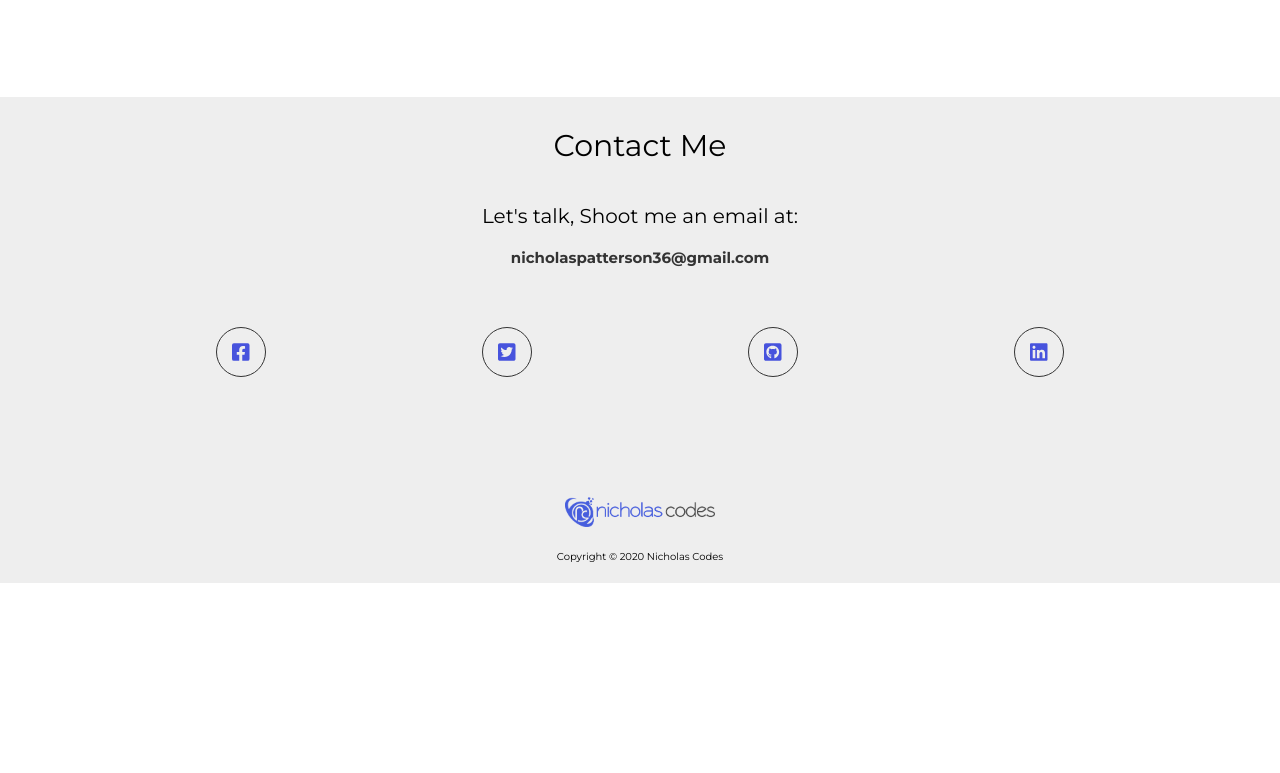
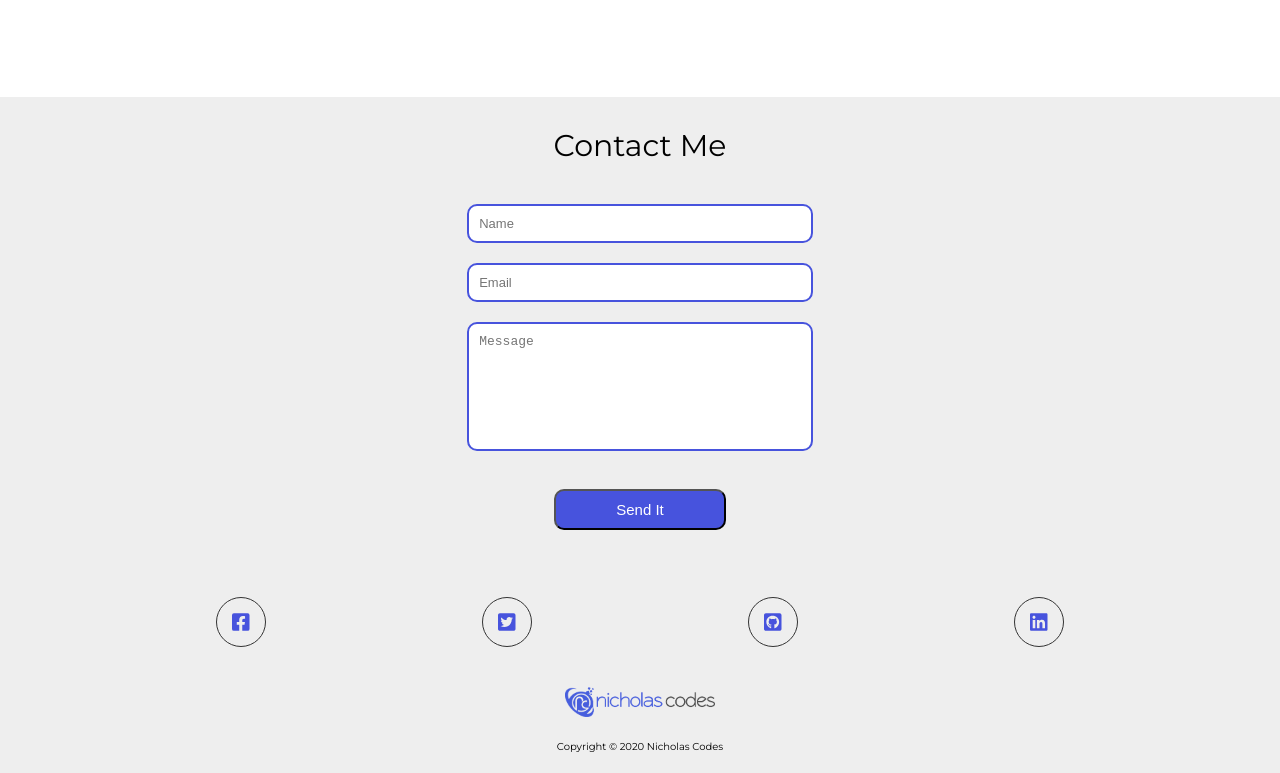
Before and after one commit to nicholas-patterson/gatsby-portfolio, a Gatsby site: page / in a window 1280 px wide. Shown: the part 2941-3714 px from the top of the page. Before the commit the page ends 3524 px from the top, so only its background shows below. Built offline with nearby package versions, Linux system fonts and the light colour scheme; Gatsby itself is replaced by a stand-in of ours.

Commit message:
:rocket: deploying contact form
deploying contact form

```diff
--- a/src/components/Contact.js
+++ b/src/components/Contact.js
@@ -1,12 +1,5 @@
 import React from "react";
 import { graphql, useStaticQuery } from "gatsby";
-import { FontAwesomeIcon } from "@fortawesome/react-fontawesome";
-import {
-  faFacebookSquare,
-  faTwitterSquare,
-  faGithubSquare,
-  faLinkedin,
-} from "@fortawesome/free-brands-svg-icons";
 
 const Contact = () => {
   const data = useStaticQuery(graphql`
@@ -22,57 +15,26 @@ const Contact = () => {
   return (
     <div className="contact" id="contact">
       <h3 className="contact__title">Contact Me</h3>
-      <p className="contact__para">Let's talk, Shoot me an email at:</p>
-      <p className="contact__email">
-        <a
-          className="contact__link"
-          href={`mailto:${data.site.siteMetadata.email}`}
-        >
-          {data.site.siteMetadata.email}
-        </a>
-      </p>
-      <ul className="contact__social">
-        <a
-          rel="noopener noreferrer"
-          target="_blank"
-          href="http://www.facebook.com/Patterson.Nicholas1"
-        >
-          <FontAwesomeIcon
-            className="contact__social--icon"
-            icon={faFacebookSquare}
-          />
-        </a>
-        <a
-          rel="noopener noreferrer"
-          target="_blank"
-          href="http://www.twitter.com/Nick_Codes_"
-        >
-          <FontAwesomeIcon
-            className="contact__social--icon"
-            icon={faTwitterSquare}
-          />
-        </a>
-        <a
-          rel="noopener noreferrer"
-          target="_blank"
-          href="http://www.github.com/nicholas-patterson"
-        >
-          <FontAwesomeIcon
-            className="contact__social--icon"
-            icon={faGithubSquare}
-          />
-        </a>
-        <a
-          rel="noopener noreferrer"
-          target="_blank"
-          href="https://www.linkedin.com/in/nicholas-patterson-458593188/"
-        >
-          <FontAwesomeIcon
-            className="contact__social--icon"
-            icon={faLinkedin}
-          />
-        </a>
-      </ul>
+      <div className="contact__form">
+        <form method="POST" data-netlify="true">
+          <div className="field">
+            <input type="text" name="name" id="name" placeholder="Name" />
+          </div>
+          <div className="field">
+            <input type="email" name="email" id="email" placeholder="Email" />
+          </div>
+          <div className="field">
+            <textarea
+              name="message"
+              id="message"
+              placeholder="Message"
+              rows="7"
+            ></textarea>
+          </div>
+          <div className="field" data-netlify-recaptcha="true"></div>
+          <button type="submit">Send It</button>
+        </form>
+      </div>
     </div>
   );
 };
--- a/src/components/Footer.js
+++ b/src/components/Footer.js
@@ -1,5 +1,12 @@
 import React from "react";
 import { graphql, useStaticQuery } from "gatsby";
+import { FontAwesomeIcon } from "@fortawesome/react-fontawesome";
+import {
+  faFacebookSquare,
+  faTwitterSquare,
+  faGithubSquare,
+  faLinkedin,
+} from "@fortawesome/free-brands-svg-icons";
 import Img from "gatsby-image";
 
 const Footer = () => {
@@ -19,6 +26,48 @@ const Footer = () => {
   const date = new Date().getFullYear();
   return (
     <div className="footer">
+      <ul className="contact__social">
+        <a
+          rel="noopener noreferrer"
+          cleartarget="_blank"
+          href="http://www.facebook.com/Patterson.Nicholas1"
+        >
+          <FontAwesomeIcon
+            className="contact__social--icon"
+            icon={faFacebookSquare}
+          />
+        </a>
+        <a
+          rel="noopener noreferrer"
+          target="_blank"
+          href="http://www.twitter.com/Nick_Codes_"
+        >
+          <FontAwesomeIcon
+            className="contact__social--icon"
+            icon={faTwitterSquare}
+          />
+        </a>
+        <a
+          rel="noopener noreferrer"
+          target="_blank"
+          href="http://www.github.com/nicholas-patterson"
+        >
+          <FontAwesomeIcon
+            className="contact__social--icon"
+            icon={faGithubSquare}
+          />
+        </a>
+        <a
+          rel="noopener noreferrer"
+          target="_blank"
+          href="https://www.linkedin.com/in/nicholas-patterson-458593188/"
+        >
+          <FontAwesomeIcon
+            className="contact__social--icon"
+            icon={faLinkedin}
+          />
+        </a>
+      </ul>
       <div className="footer-pic-container">
         <Img className="footer__img" fixed={data.image.childImageSharp.fixed} />
       </div>
--- a/src/styles/index.scss
+++ b/src/styles/index.scss
@@ -467,6 +467,92 @@ body {
 .contact {
   height: 40rem;
   background: #eee;
+  &__form {
+    width: 90%;
+    margin: 0 auto;
+    form {
+      text-align: center;
+      .field {
+        margin-top: 2rem;
+      }
+
+      button {
+        width: 15%;
+        padding: 1rem;
+        background: #4753dd;
+        color: #fff;
+        margin-top: 1.5rem;
+        border-radius: 10px;
+        cursor: pointer;
+        font-size: 1.5rem;
+        @media (max-width: 920px) {
+          width: 30%;
+        }
+        @media (max-width: 720px) {
+          width: 30%;
+        }
+        @media (max-width: 520px) {
+          width: 50%;
+        }
+        @media (max-width: 414px) {
+          width: 100%;
+        }
+        @media (max-width: 320px) {
+          width: 50%;
+        }
+      }
+    }
+
+    input[type] {
+      width: 30%;
+      padding: 1rem;
+      border-radius: 10px;
+      border: 2px solid #4753dd;
+      color: #333;
+      font-size: 1.3rem;
+      outline: none;
+      @media (max-width: 920px) {
+        width: 40%;
+      }
+      @media (max-width: 720px) {
+        width: 50%;
+      }
+      @media (max-width: 520px) {
+        width: 75%;
+      }
+      @media (max-width: 414px) {
+        width: 100%;
+      }
+      @media (max-width: 320px) {
+        width: 100%;
+      }
+    }
+    textarea {
+      width: 30%;
+      resize: none;
+      padding: 1rem;
+      font-size: 1.3rem;
+      color: #333;
+      border: 2px solid #4753dd;
+      border-radius: 10px;
+      outline: none;
+      @media (max-width: 920px) {
+        width: 40%;
+      }
+      @media (max-width: 720px) {
+        width: 50%;
+      }
+      @media (max-width: 520px) {
+        width: 75%;
+      }
+      @media (max-width: 414px) {
+        width: 100%;
+      }
+      @media (max-width: 320px) {
+        width: 100%;
+      }
+    }
+  }
   &__title {
     text-align: center;
     margin-top: 10rem;
@@ -476,27 +562,12 @@ body {
     margin-bottom: 4rem;
   }
 
-  &__para {
-    text-align: center;
-    font-size: 2rem;
-    @media (max-width: 320px) {
-      font-size: 1.5rem;
-    }
-  }
-
-  &__email {
-    text-align: center;
-    padding-top: 2rem;
-    font-size: 1.5rem;
-    font-weight: 700;
-  }
-
   & .contact__link {
     color: #333;
     text-decoration: none;
   }
   &__social {
-    margin-top: 6rem;
+    padding-top: 10rem;
     list-style: none;
     display: flex;
     justify-content: space-evenly;
@@ -529,6 +600,7 @@ body {
     display: inline-block;
     text-align: center;
     width: 100%;
+    padding-top: 4rem;
   }
   &__img {
     margin-bottom: 2rem;
```
